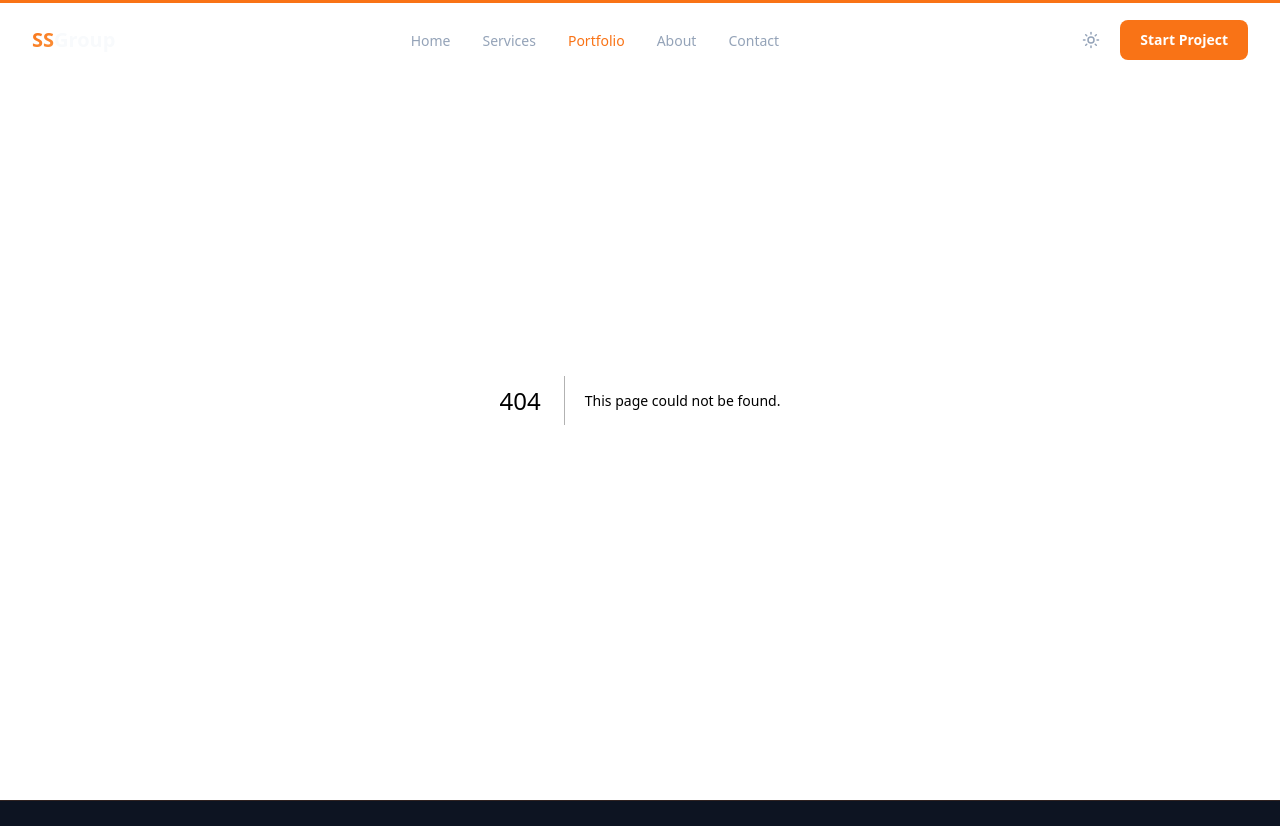
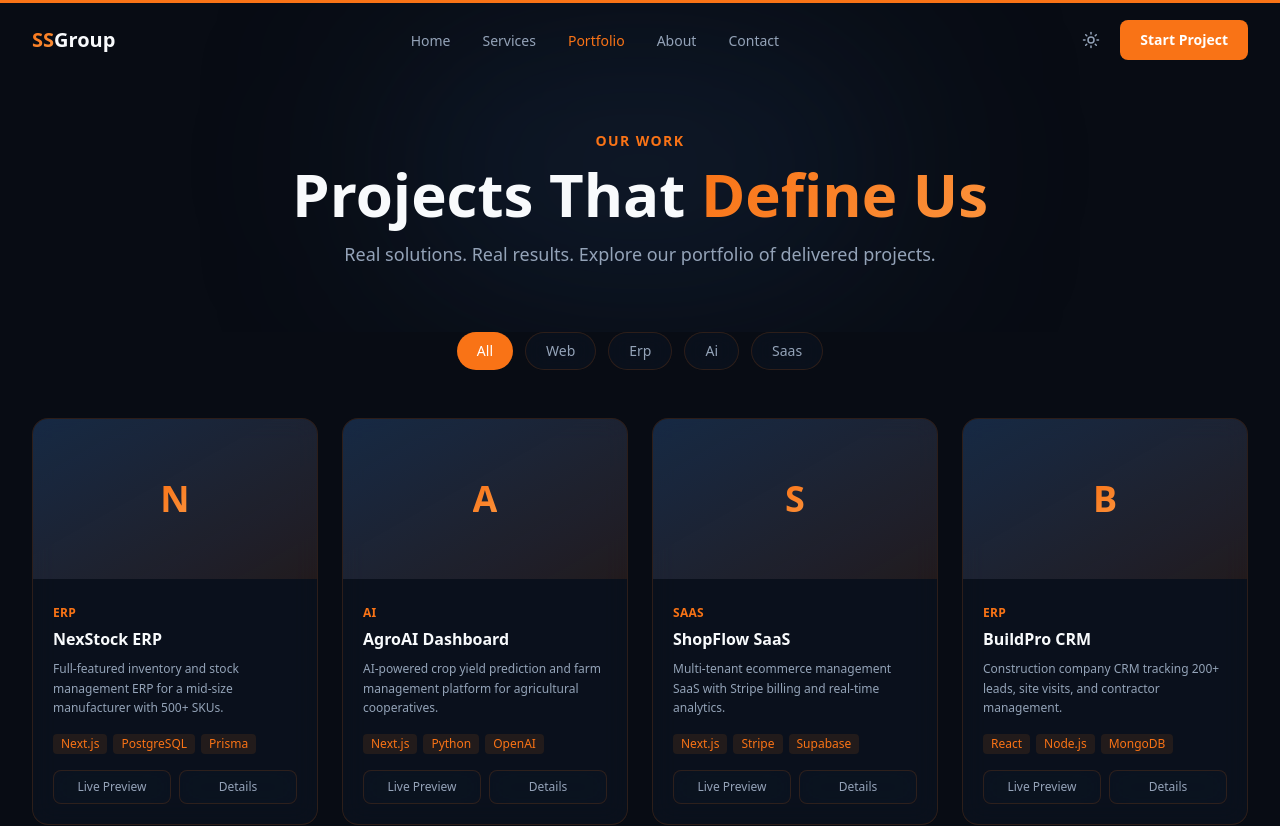
Before and after one commit to shivajitiwari1/SSGroupTech, a Next.js app: page /portfolio in a window 1280 px wide. Before the commit this address had no page. Shown: the top 826 px of the page. Built offline with nearby package versions, Linux system fonts and the light colour scheme.

Commit message:
feat: portfolio page

```diff
--- /dev/null
+++ b/app/portfolio/page.tsx
@@ -0,0 +1,20 @@
+import type { Metadata } from 'next'
+import PortfolioHero from '@/sections/portfolio/PortfolioHero'
+import PortfolioGrid from '@/sections/portfolio/PortfolioGrid'
+import ContactCTA from '@/sections/home/ContactCTA'
+
+export const metadata: Metadata = {
+  title: 'Portfolio | SSGroup — Our Work & Projects',
+  description:
+    'Explore our portfolio of delivered projects across web development, ERP systems, AI automation, and SaaS platforms.',
+}
+
+export default function PortfolioPage() {
+  return (
+    <>
+      <PortfolioHero />
+      <PortfolioGrid />
+      <ContactCTA />
+    </>
+  )
+}
--- /dev/null
+++ b/sections/portfolio/PortfolioGrid.tsx
@@ -0,0 +1,100 @@
+'use client'
+import { useState } from 'react'
+import { motion, AnimatePresence } from 'framer-motion'
+import { projects } from '@/data/portfolio'
+import { cn } from '@/lib/utils'
+
+const filters = ['all', 'web', 'erp', 'ai', 'saas'] as const
+type Filter = (typeof filters)[number]
+
+export default function PortfolioGrid() {
+  const [active, setActive] = useState<Filter>('all')
+
+  const filtered =
+    active === 'all' ? projects : projects.filter((p) => p.category === active)
+
+  return (
+    <section className="pb-24">
+      <div className="max-w-7xl mx-auto px-4 sm:px-6 lg:px-8">
+        {/* Filter tabs */}
+        <div className="flex flex-wrap justify-center gap-3 mb-12">
+          {filters.map((f) => (
+            <button
+              key={f}
+              onClick={() => setActive(f)}
+              className={cn(
+                'px-5 py-2 rounded-full text-sm font-medium capitalize transition-all duration-200',
+                active === f
+                  ? 'bg-brand-orange text-white'
+                  : 'glass text-[var(--text-muted)] hover:text-[color:var(--accent-orange)]'
+              )}
+            >
+              {f}
+            </button>
+          ))}
+        </div>
+
+        {/* Grid */}
+        <motion.div layout className="grid grid-cols-1 sm:grid-cols-2 lg:grid-cols-3 xl:grid-cols-4 gap-6">
+          <AnimatePresence mode="popLayout">
+            {filtered.map((project) => (
+              <motion.div
+                key={project.id}
+                layout
+                initial={{ opacity: 0, scale: 0.92 }}
+                animate={{ opacity: 1, scale: 1 }}
+                exit={{ opacity: 0, scale: 0.92 }}
+                transition={{ duration: 0.25 }}
+                whileHover={{ y: -4 }}
+                className="glass rounded-2xl overflow-hidden group"
+              >
+                {/* Placeholder image */}
+                <div className="h-40 bg-gradient-to-br from-brand-navy/60 to-brand-orange/10 flex items-center justify-center relative">
+                  <span className="font-display font-bold text-4xl text-gradient">
+                    {project.title[0]}
+                  </span>
+                  <div className="absolute inset-0 bg-brand-orange/0 group-hover:bg-brand-orange/5 transition-colors duration-200" />
+                </div>
+
+                {/* Content */}
+                <div className="p-5">
+                  <span className="text-xs font-semibold text-[color:var(--accent-orange)] uppercase tracking-wide">
+                    {project.category}
+                  </span>
+                  <h3 className="font-display font-semibold text-[var(--text-primary)] mt-1 mb-2">
+                    {project.title}
+                  </h3>
+                  <p className="text-xs text-[var(--text-muted)] leading-relaxed mb-4">
+                    {project.description}
+                  </p>
+
+                  {/* Tech badges */}
+                  <div className="flex flex-wrap gap-1.5 mb-4">
+                    {project.techStack.slice(0, 3).map((tech) => (
+                      <span
+                        key={tech}
+                        className="text-xs px-2 py-0.5 bg-brand-orange/10 text-[color:var(--accent-orange)] rounded"
+                      >
+                        {tech}
+                      </span>
+                    ))}
+                  </div>
+
+                  {/* Buttons */}
+                  <div className="flex gap-2">
+                    <button className="flex-1 text-center text-xs py-2 glass rounded-lg text-[var(--text-muted)] hover:text-[color:var(--accent-orange)] transition-colors duration-200">
+                      Live Preview
+                    </button>
+                    <button className="flex-1 text-center text-xs py-2 glass rounded-lg text-[var(--text-muted)] hover:text-[color:var(--accent-orange)] transition-colors duration-200">
+                      Details
+                    </button>
+                  </div>
+                </div>
+              </motion.div>
+            ))}
+          </AnimatePresence>
+        </motion.div>
+      </div>
+    </section>
+  )
+}
--- /dev/null
+++ b/sections/portfolio/PortfolioHero.tsx
@@ -0,0 +1,25 @@
+'use client'
+import { motion } from 'framer-motion'
+
+export default function PortfolioHero() {
+  return (
+    <section className="pt-32 pb-16 text-center relative overflow-hidden">
+      <div className="absolute inset-0 pointer-events-none">
+        <div className="absolute top-1/2 left-1/2 -translate-x-1/2 -translate-y-1/2 w-[500px] h-[250px] bg-brand-navy/30 rounded-full blur-[100px]" />
+      </div>
+      <div className="max-w-4xl mx-auto px-4 relative z-10">
+        <motion.div initial={{ opacity: 0, y: 20 }} animate={{ opacity: 1, y: 0 }} transition={{ duration: 0.6 }}>
+          <span className="text-[color:var(--accent-orange)] font-semibold text-sm uppercase tracking-widest">
+            Our Work
+          </span>
+          <h1 className="text-5xl lg:text-6xl font-display font-bold text-[var(--text-primary)] mt-3 mb-4">
+            Projects That <span className="text-gradient">Define Us</span>
+          </h1>
+          <p className="text-[var(--text-muted)] text-lg">
+            Real solutions. Real results. Explore our portfolio of delivered projects.
+          </p>
+        </motion.div>
+      </div>
+    </section>
+  )
+}
```
